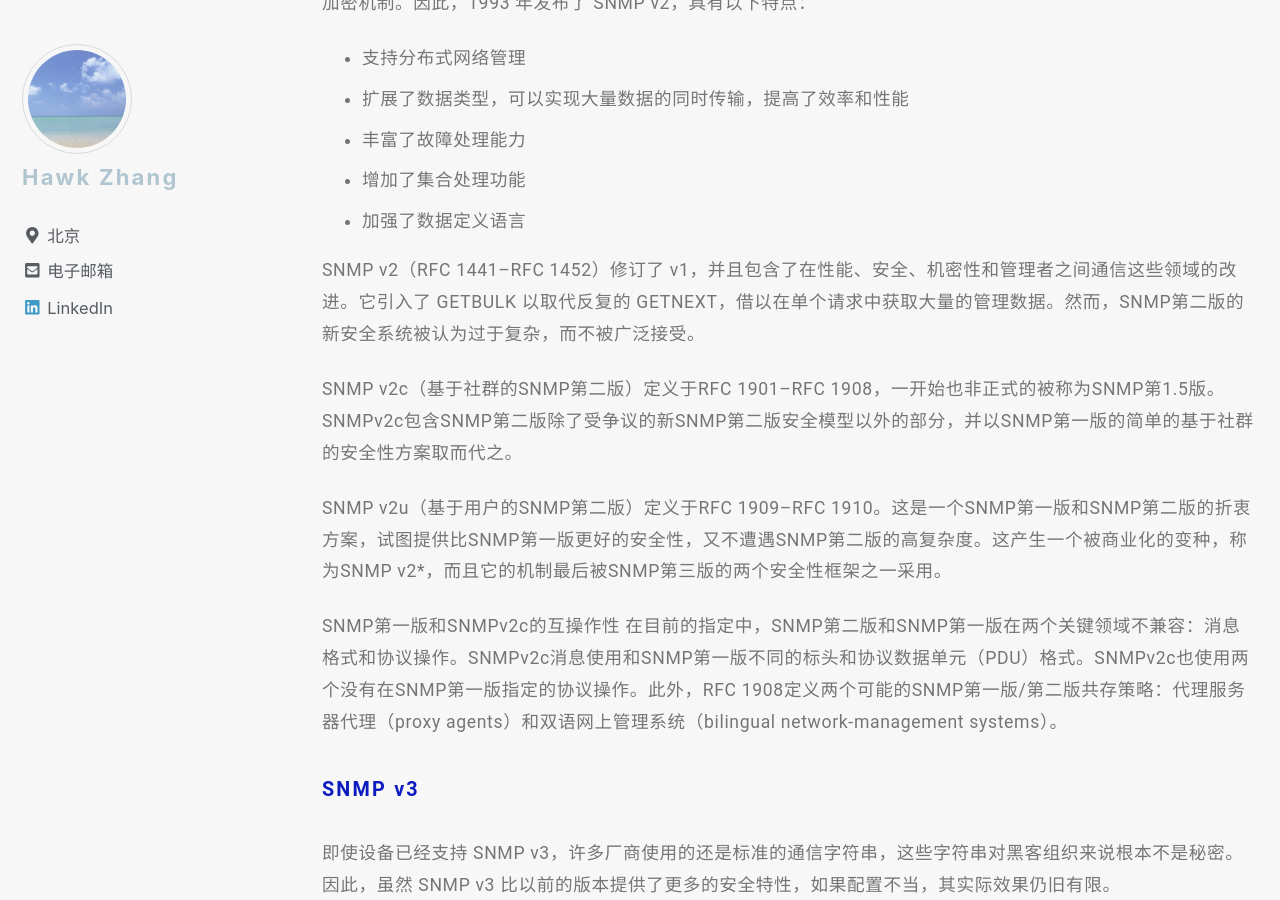
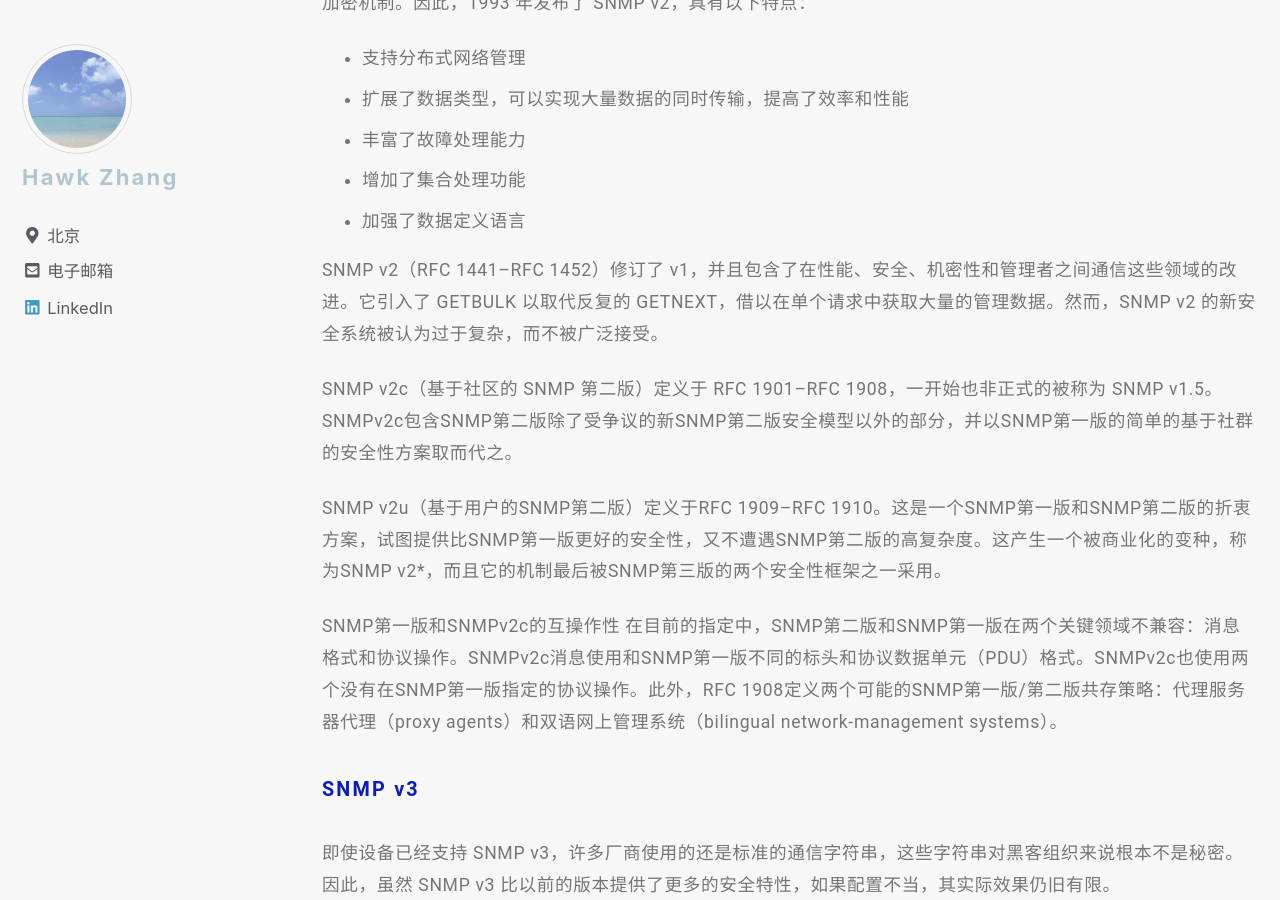
Before and after one commit to narru888/linotes_note, a Jekyll site: the page built from _posts/monitor/zabbix/2018-01-02-monitor.snmp.md, in a window 1280 px wide and 900 px high, scrolled down 3942 px. Built offline with Jekyll 4.4.1, drawn with Linux system fonts in a browser that asks for light colours; nearby versions of some CDN libraries; a script that is not in the unit is left out.

Commit message:
update on 2018-10-20 18:18:01 CST

```diff
--- a/_posts/monitor/zabbix/2018-01-02-monitor.snmp.md
+++ b/_posts/monitor/zabbix/2018-01-02-monitor.snmp.md
@@ -125,9 +125,9 @@ SNMP 在 90 年代初得到了迅猛发展，同时也暴露出了明显的不
 * 增加了集合处理功能
 * 加强了数据定义语言
 
-SNMP v2（RFC 1441–RFC 1452）修订了 v1，并且包含了在性能、安全、机密性和管理者之间通信这些领域的改进。它引入了 GETBULK 以取代反复的 GETNEXT，借以在单个请求中获取大量的管理数据。然而，SNMP第二版的新安全系统被认为过于复杂，而不被广泛接受。
+SNMP v2（RFC 1441–RFC 1452）修订了 v1，并且包含了在性能、安全、机密性和管理者之间通信这些领域的改进。它引入了 GETBULK 以取代反复的 GETNEXT，借以在单个请求中获取大量的管理数据。然而，SNMP v2 的新安全系统被认为过于复杂，而不被广泛接受。
 
-SNMP v2c（基于社群的SNMP第二版）定义于RFC 1901–RFC 1908，一开始也非正式的被称为SNMP第1.5版。SNMPv2c包含SNMP第二版除了受争议的新SNMP第二版安全模型以外的部分，并以SNMP第一版的简单的基于社群的安全性方案取而代之。
+SNMP v2c（基于社区的 SNMP 第二版）定义于 RFC 1901–RFC 1908，一开始也非正式的被称为 SNMP v1.5。SNMPv2c包含SNMP第二版除了受争议的新SNMP第二版安全模型以外的部分，并以SNMP第一版的简单的基于社群的安全性方案取而代之。
 
 SNMP v2u（基于用户的SNMP第二版）定义于RFC 1909–RFC 1910。这是一个SNMP第一版和SNMP第二版的折衷方案，试图提供比SNMP第一版更好的安全性，又不遭遇SNMP第二版的高复杂度。这产生一个被商业化的变种，称为SNMP v2*，而且它的机制最后被SNMP第三版的两个安全性框架之一采用。
 
```
